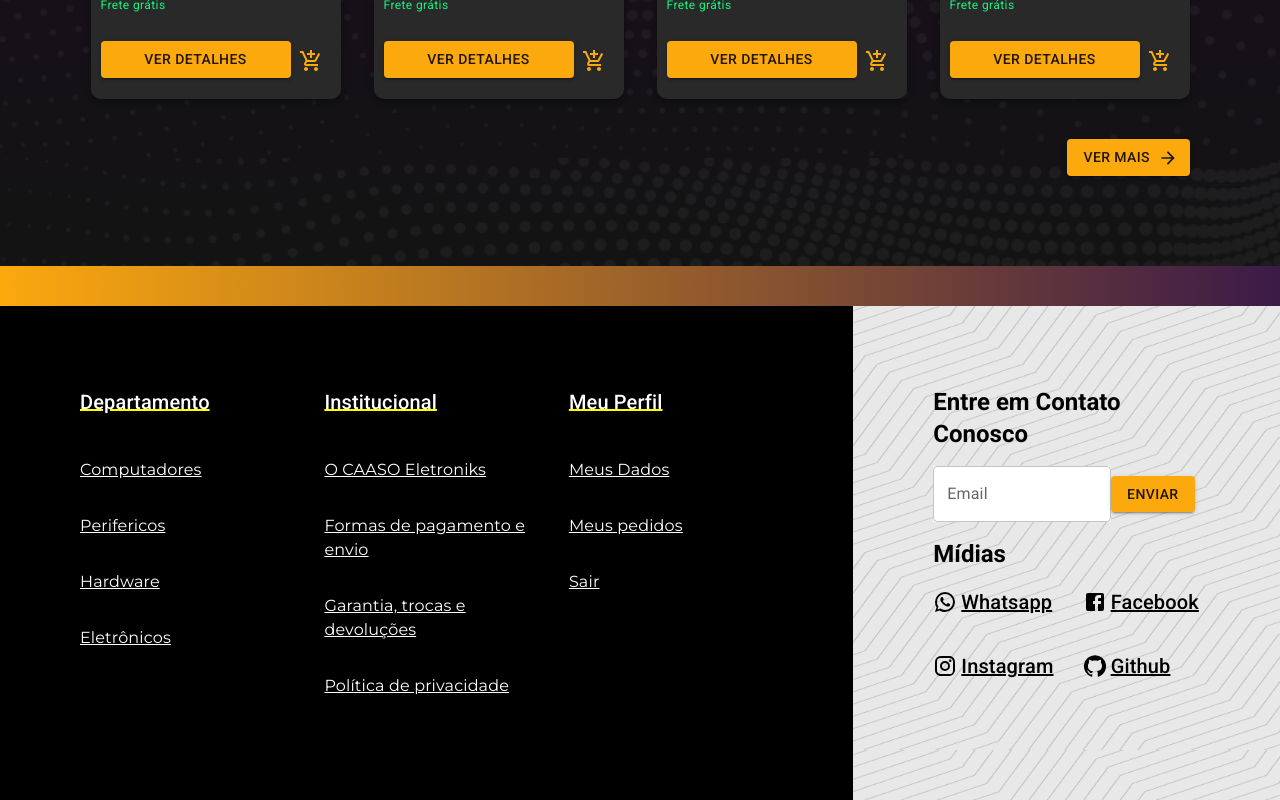
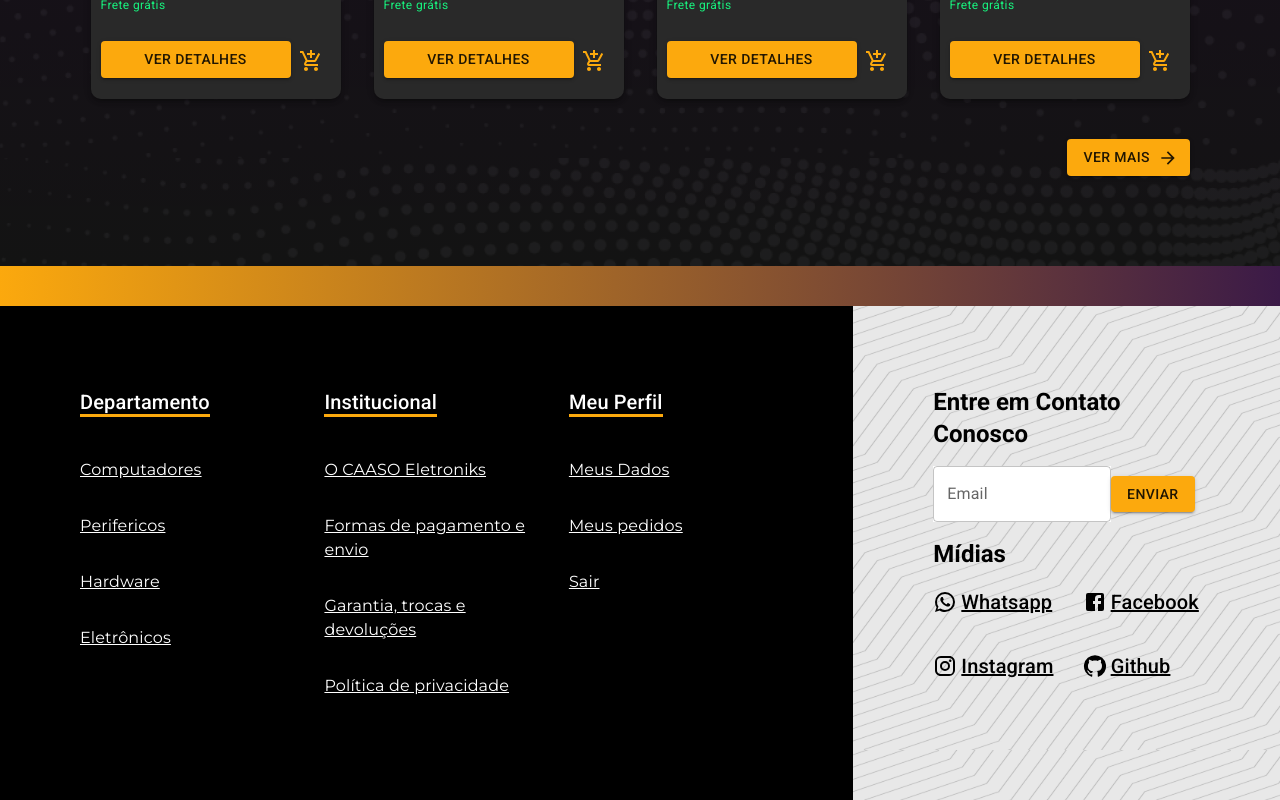
Before and after one commit to Ryrden/SCC-0560-Caaso-Eletroniks, a React (Vite) app: page / in a window 1280 px wide. Shown: the part 2000-2800 px from the top of the page. Built offline with nearby package versions, Linux system fonts and the light colour scheme.

Commit message:
Feature/footer detail (#7)
* added underline on Site map Title

* comentarios cores

* removendo imports desnecessarios

```diff
--- a/src/App.tsx
+++ b/src/App.tsx
@@ -7,13 +7,13 @@ import { createTheme, ThemeProvider } from "@mui/material/styles";
 const theme = createTheme({
     palette: {
         primary: {
-            main: "#FCA90D",
+            main: "#FCA90D", //Amarelo Caaso
         },
         secondary: {
-            main: "#270039",
+            main: "#270039", //Roxo Chique
         },
         success: {
-            main: "#18F27E",
+            main: "#18F27E", //Verde Claro
         },
         info: {
             main: "#F7F7F7",
--- a/src/Pages/Login/Login.tsx
+++ b/src/Pages/Login/Login.tsx
@@ -1,6 +1,5 @@
 import React from "react";
 import Button from "@/components/Button/Button";
-import ButtonSocialMedia from "@/components/Button/ButtonSocialMedia";
 import CssBaseline from "@mui/material/CssBaseline";
 import TextField from "@/components/Input/Input";
 import FormControlLabel from "@mui/material/FormControlLabel";
@@ -14,8 +13,6 @@ import GenericCard from "@/components/GenericCard/GenericCard";
 import Divider from "@mui/material/Divider";
 import FacebookIcon from "@mui/icons-material/Facebook";
 import GoogleIcon from "@mui/icons-material/Google";
-import ProductCard from "@/components/ProductCard/ProductCard";
-import grey from "@mui/material/colors/grey";
 
 export default function SignIn() {
     const handleSubmit = (event: React.FormEvent<HTMLFormElement>) => {
--- a/src/components/Footer/Footer.tsx
+++ b/src/components/Footer/Footer.tsx
@@ -10,9 +10,6 @@ import GitHubIcon from "@mui/icons-material/GitHub";
 import WhatsAppIcon from "@mui/icons-material/WhatsApp";
 import FacebookIcon from "@mui/icons-material/Facebook";
 import InstagramIcon from "@mui/icons-material/Instagram";
-import PixIcon from "@mui/icons-material/Pix";
-import CreditCardIcon from "@mui/icons-material/CreditCard";
-import MoneyIcon from "@mui/icons-material/Money";
 
 import siteSeguro from "@/assets/imgs/siteSeguro.svg";
 import googleSiteSeguro from "@/assets/imgs/googleSiteSeguro.svg";
@@ -40,9 +37,6 @@ export default function Footer() {
                     gridTemplateColumns: { md: "2fr 1fr" },
                     textAlign: { xs: "center", md: "start" },
                 }}
-                // px={{ xs: 3, sm: 10 }}
-                /* py={{ xs: 5, sm: 10 }}
-                pl={{ xs: 3, sm: 10 }} */
                 width={"100%"}
                 color="white"
             >
@@ -53,11 +47,7 @@ export default function Footer() {
                     <Grid container spacing={5}>
                         <Grid item xs={12} sm={4} >
                             <Box mb={5}>
-                                <Typography variant="h6" sx={{
-                                    textDecoration: "underline",
-                                    textUnderlineOffset: "0px",
-                                    textDecorationColor: "yellow"
-                                }}>
+                                <Typography component="span" variant="h6" borderBottom={3} borderColor={"primary.main"}>
                                     Departamento
                                 </Typography>
                             </Box>
@@ -84,11 +74,7 @@ export default function Footer() {
                         </Grid>
                         <Grid item xs={12} sm={4}>
                             <Box mb={5}>
-                                <Typography variant="h6" sx={{
-                                    textDecoration: "underline",
-                                    textUnderlineOffset: "0px",
-                                    textDecorationColor: "yellow"
-                                }}>
+                                <Typography component="span" variant="h6" borderBottom={3} borderColor={"primary.main"}>
                                     Institucional
                                 </Typography>
                             </Box>
@@ -115,11 +101,7 @@ export default function Footer() {
                         </Grid>
                         <Grid item xs={12} sm={4}>
                             <Box mb={5}>
-                                <Typography variant="h6" sx={{
-                                    textDecoration: "underline",
-                                    textUnderlineOffset: "0px",
-                                    textDecorationColor: "yellow"
-                                }}>
+                                <Typography component="span" variant="h6" borderBottom={3} borderColor={"primary.main"}>
                                     Meu Perfil
                                 </Typography>
                             </Box>
@@ -236,7 +218,7 @@ export default function Footer() {
                 boxSizing: "border-box",
                 textAlign: { xs: "center", md: "left" },
             }}>
-                <Typography variant="h6" fontWeight="bold" mb={2} ml={{xs: 0, md: 7}}>
+                <Typography variant="h6" fontWeight="bold" mb={2} ml={{ xs: 0, md: 7 }}>
                     Pagamento Via
                 </Typography>
                 <Container sx={{
@@ -291,9 +273,6 @@ export default function Footer() {
                     </Typography>
                 </Box>
             </Container>
-            {/* <Box textAlign="center" color="white" bgcolor="black" pb={{ xs: 5, sm: 3 }}>
-                    Alguns Direitos Reservados &copy; {new Date().getFullYear()}
-                </Box> */}
         </footer>
     );
 }
--- a/src/components/NavBar/NavBar.tsx
+++ b/src/components/NavBar/NavBar.tsx
@@ -152,7 +152,7 @@ const NavBar = () => {
     return (
         <Box sx={{ flexGrow: 1 }}>
             <AccessibilityBar />
-            <AppBar position="sticky">
+            <AppBar position="static">
                 <Toolbar id="navbar-container">
                     <Typography
                         variant="h6"
```
